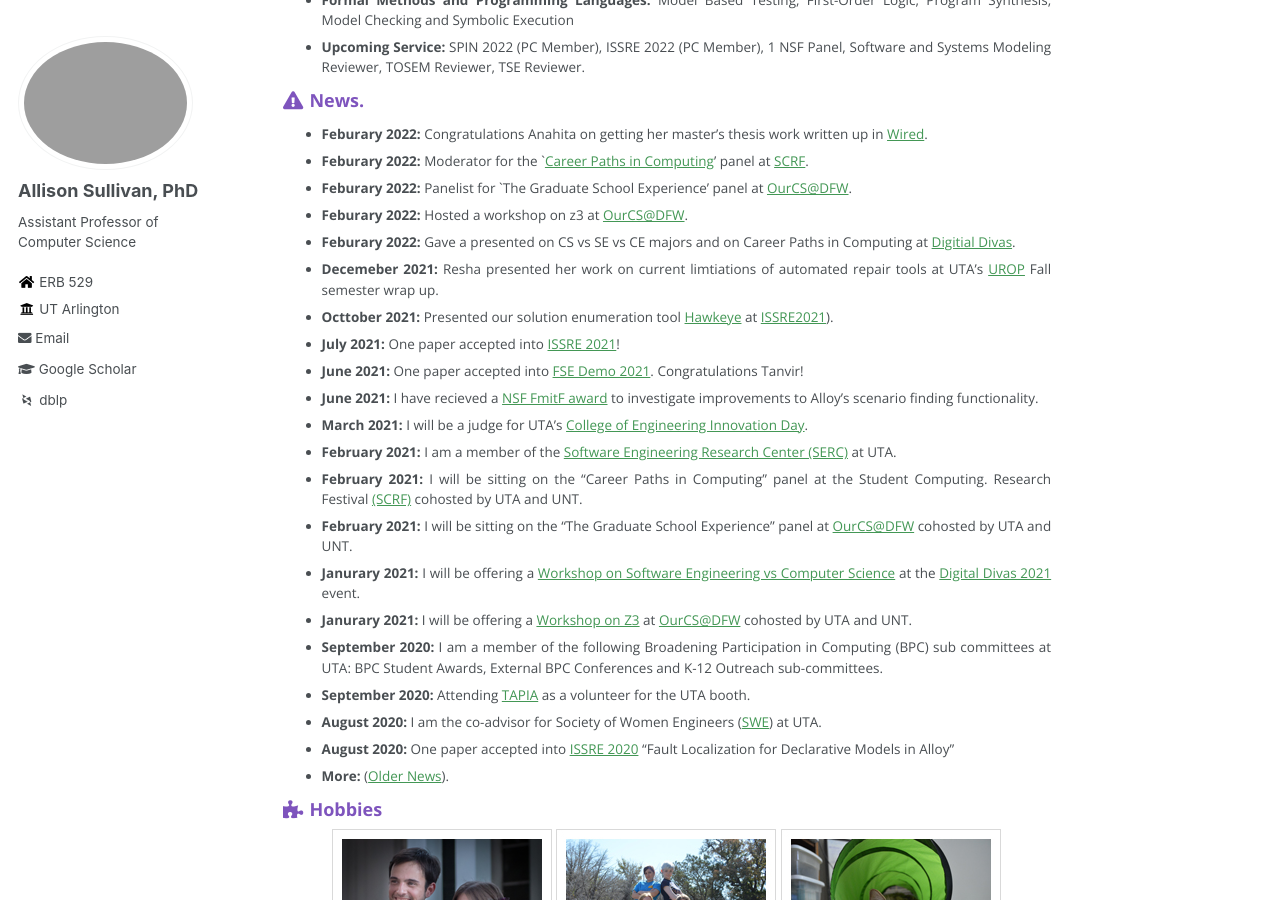
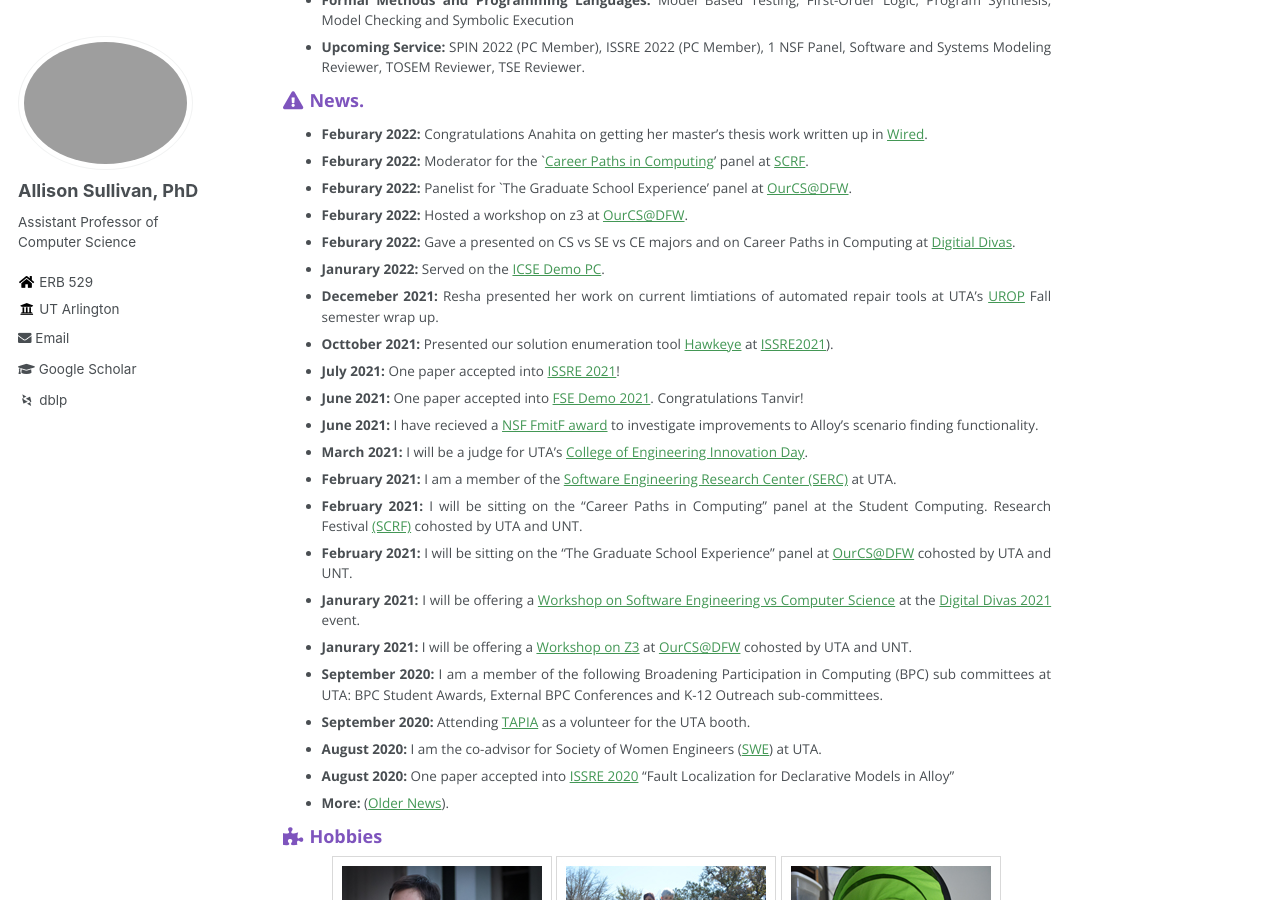
Before and after one commit to Allisonius/allisonius.github.io, a Jekyll site: the page built from _pages/about.md, in a window 1280 px wide and 900 px high, scrolled down 436 px. Built offline with Jekyll 4.4.1, drawn with Linux system fonts in a browser that asks for light colours; some web fonts are replaced.

Commit message:
Update about.md

```diff
--- a/_pages/about.md
+++ b/_pages/about.md
@@ -29,6 +29,7 @@ Checking and Symbolic Execution
 * **Feburary 2022:** Panelist for `The Graduate School Experience' panel at [OurCS@DFW](https://uta.engineering/ourcs/).
 * **Feburary 2022:** Hosted a workshop on z3 at [OurCS@DFW](https://uta.engineering/ourcs/).
 * **Feburary 2022:** Gave a presented on CS vs SE vs CE majors and on Career Paths in Computing at [Digitial Divas](https://digital-divas.weebly.com/).
+* **Janurary 2022:** Served on the [ICSE Demo PC](https://conf.researchr.org/track/icse-2022/icse-2022-demo---demonstrations).
 * **Decemeber 2021:** Resha presented her work on current limtiations of automated repair tools at UTA's [UROP](https://www.uta.edu/research/opportunities/undergraduate-research/programs/urop) Fall semester wrap up.
 * **Octtober 2021:** Presented our solution enumeration tool [Hawkeye](https://github.com/alloy-hawkeye/Hawkeye) at [ISSRE2021](https://2021.issre.net/)).
 * **July 2021:** One paper accepted into [ISSRE 2021](https://2021.issre.net/)!
```
